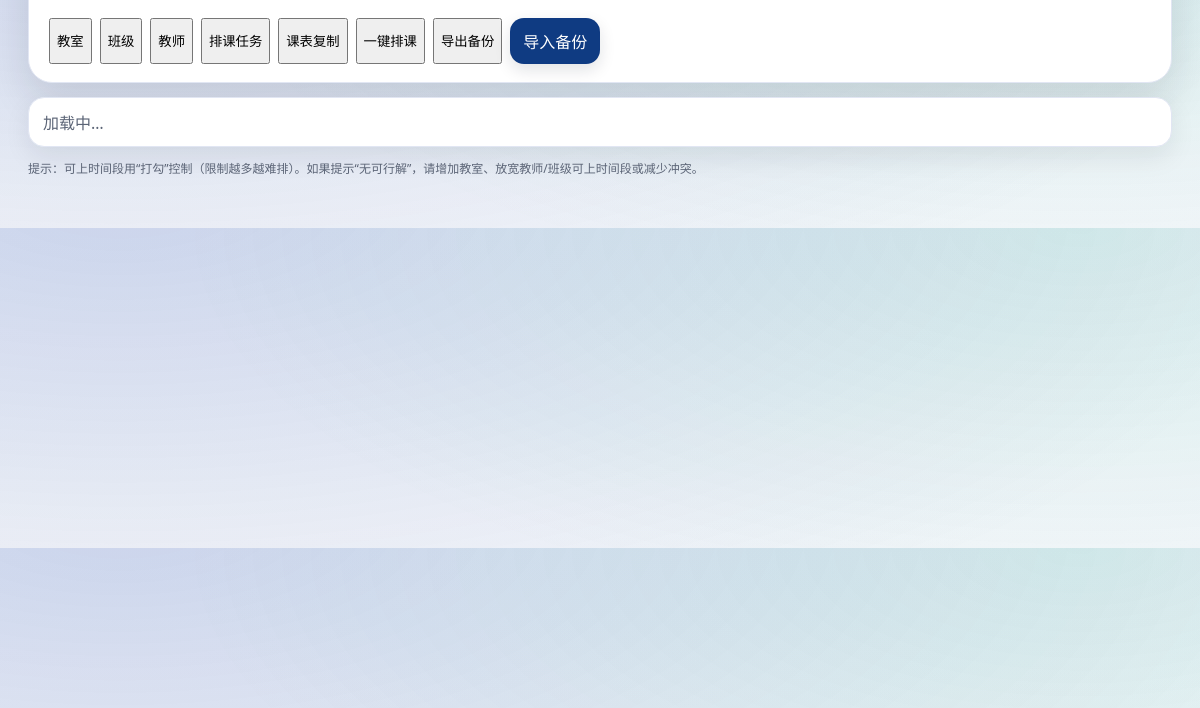
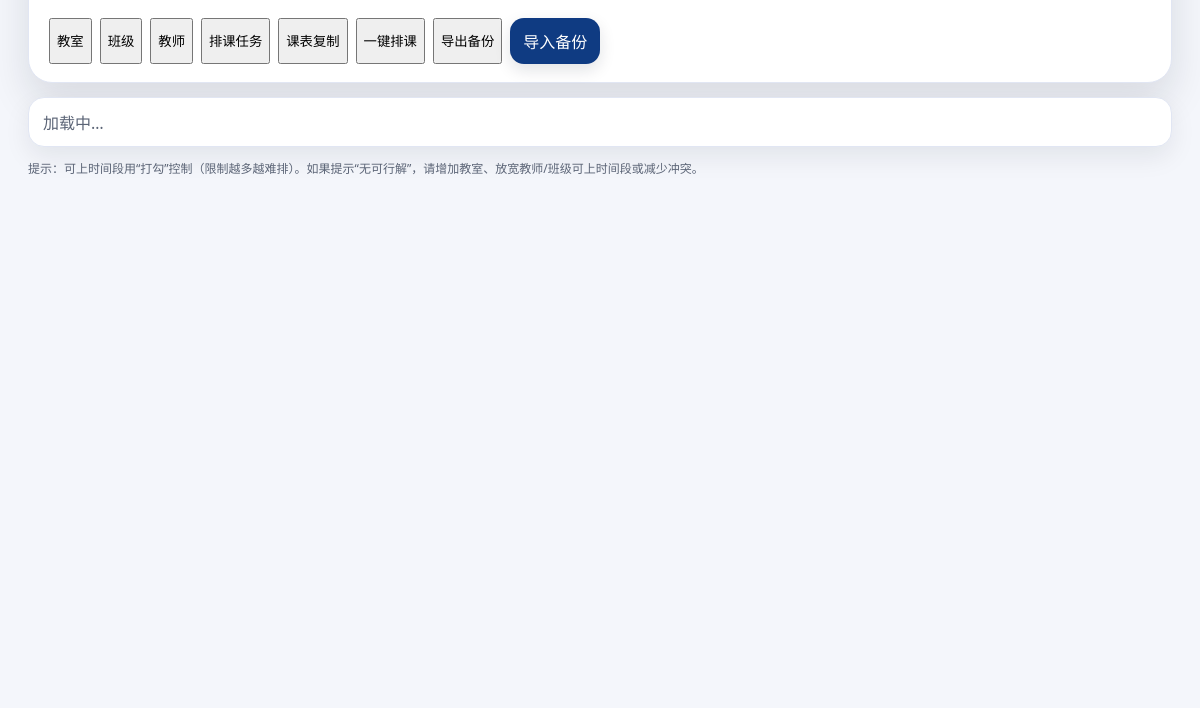
Before and after one commit to larryllr/classroom-scheduler, an Electron app: page desktop-offline/public/index.html in a window 1200 px wide. Shown: the part 92-800 px from the top of the page. Drawn offline with Linux system fonts and the light colour scheme.

Commit message:
Use solid background for offline UI

```diff
--- a/desktop-offline/public/style.css
+++ b/desktop-offline/public/style.css
@@ -20,10 +20,7 @@ body{
   margin:0;
   font-family:ui-sans-serif, system-ui, -apple-system, "Segoe UI", Roboto, "PingFang SC", "Microsoft YaHei", Arial;
   color:var(--txt);
-  background:
-    radial-gradient(1200px 500px at 10% -10%, rgba(15,59,130,.16), transparent),
-    radial-gradient(900px 400px at 90% 0%, rgba(34,197,94,.12), transparent),
-    linear-gradient(180deg, var(--bg-2), var(--bg));
+  background: var(--bg);
 }
 .shell{max-width:1180px;margin:0 auto;padding:22px 18px 50px}
 .topbar{
```
